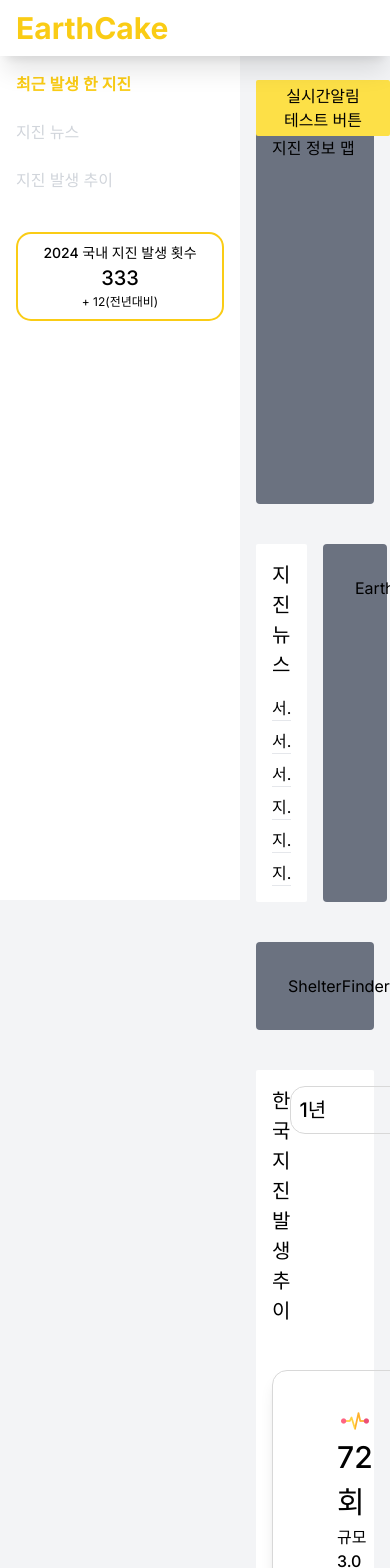
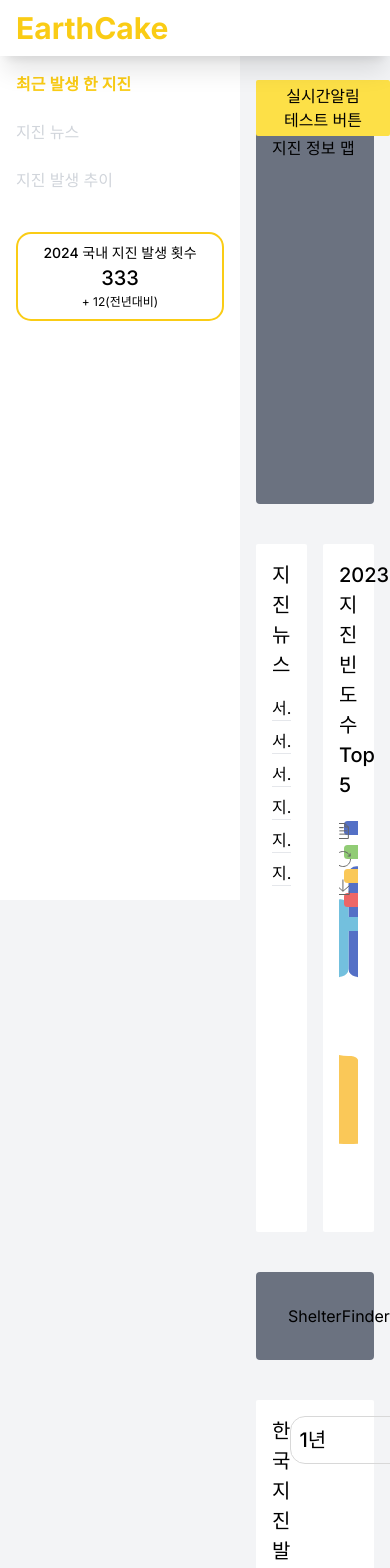
Before and after one commit to Piece-of-earthcake/frontend, a Next.js app: page / in a window 390 px wide. Shown: the top 1568 px of the page. Built offline with nearby package versions, Linux system fonts and the light colour scheme.

Commit message:
:sparkles: 차트 반응형 추가 및 파이차트 구현

```diff
--- a/src/components/Home/EarthquakeRegionRanking/index.tsx
+++ b/src/components/Home/EarthquakeRegionRanking/index.tsx
@@ -1,10 +1,15 @@
+import Chart from '@/components/Ui/Chart';
+import { REGION_RANKING_CHART_OPTION } from '@/components/Ui/Chart/options';
+import SectionBoard from '@/components/Ui/SectionBoard';
+
 const EarthquakeRegionRanking = () => {
+  const title = '2023 지진 빈도수 Top 5';
   return (
-    <>
-      <div className='bg-gray-500 p-8 rounded'>
-        <h1>EarthquakeRegionRanking</h1>
+    <SectionBoard title={title}>
+      <div className='mx-auto h-[400px] w-full'>
+        <Chart option={REGION_RANKING_CHART_OPTION} />
       </div>
-    </>
+    </SectionBoard>
   );
 };
 
--- a/src/components/Ui/Chart/index.tsx
+++ b/src/components/Ui/Chart/index.tsx
@@ -1,3 +1,5 @@
+'use client';
+
 import * as echarts from 'echarts';
 import { useEffect, useRef } from 'react';
 
@@ -9,22 +11,36 @@ const Chart = ({ option }: ChartProps) => {
   const chartRef = useRef(null);
 
   useEffect(() => {
-    if (chartRef.current) {
-      const chart = echarts.init(chartRef.current);
+    let chartInstance: any;
 
-      window.onresize = function () {
-        chart.resize();
-      };
+    const initializeChart = () => {
+      if (chartRef.current) {
+        chartInstance = echarts.init(chartRef.current);
+        chartInstance.setOption(option);
 
-      chart.setOption(option);
-    }
+        // 창 크기 변경에 대한 이벤트 리스너 등록
+        window.addEventListener('resize', resizeChart);
+      }
+    };
+
+    const resizeChart = () => {
+      if (chartInstance) {
+        chartInstance.resize();
+      }
+    };
+
+    initializeChart();
+
+    // 컴포넌트가 언마운트될 때 이벤트 리스너 해제
+    return () => {
+      if (chartInstance) {
+        window.removeEventListener('resize', resizeChart);
+        chartInstance.dispose();
+      }
+    };
   }, [option, chartRef]);
 
-  return (
-    <>
-      <div className='h-full w-full' ref={chartRef} />
-    </>
-  );
+  return <div className='h-full w-full' ref={chartRef} />;
 };
 
 export default Chart;
--- a/src/components/Ui/Chart/options/index.ts
+++ b/src/components/Ui/Chart/options/index.ts
@@ -155,3 +155,41 @@ export const SCALE_CHART_OPTIONS: echarts.EChartsOption = {
     }
   ]
 };
+
+export const REGION_RANKING_CHART_OPTION: echarts.EChartsOption = {
+  legend: {
+    orient: 'vertical',
+    left: 'left'
+  },
+  tooltip: {
+    trigger: 'item'
+  },
+  toolbox: {
+    show: true,
+    feature: {
+      mark: { show: true },
+      dataView: { show: true, readOnly: false },
+      restore: { show: true },
+      saveAsImage: { show: true }
+    }
+  },
+  series: [
+    {
+      name: '2023 지진 빈도수 Top 5',
+      type: 'pie',
+      radius: [40, 150],
+      center: ['50%', '50%'],
+      roseType: 'radius',
+      itemStyle: {
+        borderRadius: 8
+      },
+      data: [
+        { value: 40, name: '제주도' },
+        { value: 38, name: '포항' },
+        { value: 32, name: '울산' },
+        { value: 30, name: '울진' },
+        { value: 28, name: '인천' }
+      ]
+    }
+  ]
+};
```
